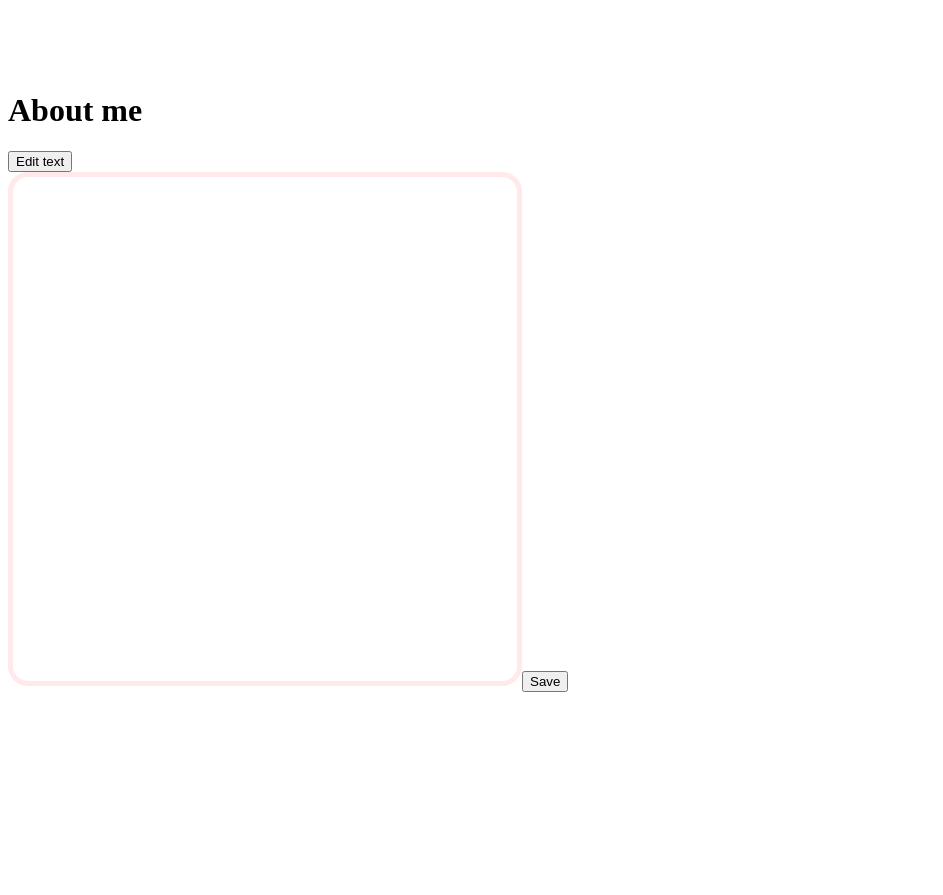
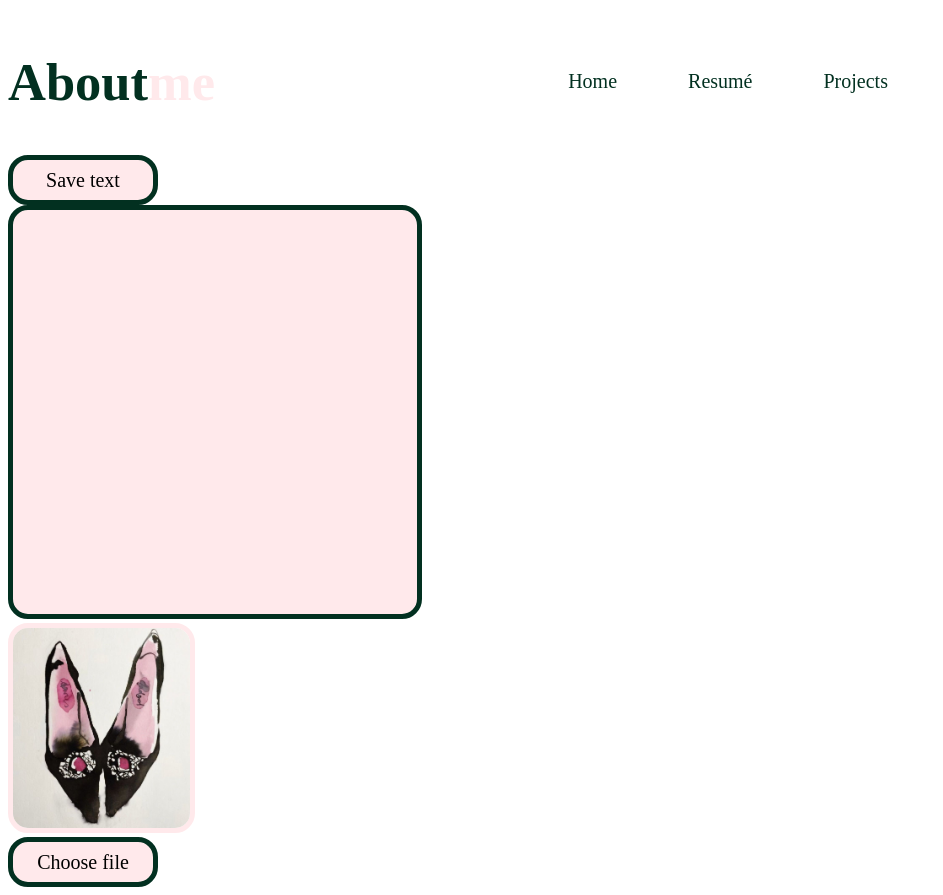
Before and after one commit to Mawaddahr/PortfolioWebsite, a React (Vite) app in the folder UIAdmin/: page /AboutMe in a window 1280 px wide. Both pictures are taken after a click on the button "Edit text". Shown: the whole page, without its empty margins (0-943 px from the left). Before the commit the page ends 800 px from the top, so only its background shows below. Built offline with nearby package versions, Linux system fonts and the light colour scheme; no server answers; a web font is replaced by a local one.

Commit message:
Finished making About me text editor, now just the about me image uploader. Need to generate sharable url from the files in the backend.

```diff
--- a/UIAdmin/src/AboutMe.css
+++ b/UIAdmin/src/AboutMe.css
@@ -11,17 +11,76 @@
 body {
     background-color: #ffffff;
 }
+header{
+    display: flex;
+    flex-direction: row;
+}
+.nav-btn {
+    border: none;
+    cursor: pointer;
+    background-color: transparent;
+    color: #023020;
+    font-family: Perandory;
+    font-size: 20px;
+    margin: 20px;
+    margin-right: 50px;
+    border-right: 1px solid #ffffff;
+    text-decoration: none;
+}
+
+.nav-btn:hover {
+    color: #FFE9EB;
+}
+
+.nav-container {
+    margin: auto;
+    max-width: max-content;
+    justify-self: center;
+    display: flex;
+    align-items: center;
+    justify-content: center;
+}
 
 textarea
 {
     resize: none;
+    background-color: #FFE9EB
+}
+
+#show-text-btn
+{
+    border-radius: 20px;
+    background-color: #FFE9EB;
+    border: 5px solid #023020;
+    font-family: Perandory;
+    font-size: 20px;
+    height: 50px;
+    width: 150px;
+}
+
+.about-container{
+    margin-left: 0;
+    width: max-content;
+    display: flex;
+    flex-direction: row;
+    font-size: 35px;
+}
+
+#about {
+    font-family: Perandory;
+    color: #023020;
+}
+
+#about2 {
+    font-family: Sloop;
+    color: #FFE9EB;
 }
 
 #about-me-text {
-    height: 500px;
-    width: 500px;
+    height: 400px;
+    width: 400px;
     border-radius: 20px;
-    border: 5px solid #FFE9EB;
+    border: 5px solid #023020;
 }
 
 #about-me-text-unedited {
@@ -33,3 +92,21 @@ textarea
     text-align: justify;
     white-space: pre-line;
 }
+
+#about-me-img
+{
+    height: 200px;
+    border-radius: 20px;
+    border: 5px solid #FFE9EB;
+}
+
+#edit-img-btn
+{
+    border-radius: 20px;
+    background-color: #FFE9EB;
+    border: 5px solid #023020;
+    font-family: Perandory;
+    font-size: 20px;
+    height: 50px;
+    width: 150px;
+}
--- a/UIAdmin/src/AboutMe.jsx
+++ b/UIAdmin/src/AboutMe.jsx
@@ -1,8 +1,9 @@
 /* eslint-disable react-hooks/set-state-in-effect */
 import { Link } from 'react-router-dom';
-import { useState , useEffect} from 'react';
+import { useState , useEffect, useRef} from 'react';
 import { gql } from "@apollo/client";
-import { useQuery, useMutation} from "@apollo/client/react";
+import { useQuery, useMutation } from "@apollo/client/react";
+import DefaultImage from './assets/uploadImage.jpg';
 import './AboutMe.css';
 
 const GETABTMETEXT = gql`query{
@@ -11,25 +12,76 @@ const GETABTMETEXT = gql`query{
     text
   }
 }`;
+const GET_IMAGE = gql`
+query{
+    readAbtMeText
+    {
+        imageUrl
+    }
+}
+`;
 
-const EditAboutMeText = (props) =>
-{
+function useImageUpload() {
+    const { data } = useQuery(GET_IMAGE);
+    const [imgUrl, setImageUrl] = useState(DefaultImage);
+
+    useEffect(() => {
+        if (data?.readAbtMeText?.imageUrl) {
+            setImageUrl(data.readAbtMeText.imageUrl);
+        }
+    }, [data?.readAbtMeText?.imageUrl]);
+
+    return imgUrl;
+}
+
+function AboutMe() {
     const { data } = useQuery(GETABTMETEXT);
-    const [aboutMeText, setAboutMeText] = useState();
-    const [aboutMeImg, setAboutMeImg] = useState(
-        "https://i.pinimg.com/1200x/00/a8/bd/00a8bdcdb6a65ba1dc9a2f325e1390fc.jpg"
-    );
+    const image = useImageUpload();
+    const [aboutMeText, setAboutMeText] = useState("");
+    const [abtMeImg, setAbtMeImg] = useState(image);
+    const [showTextArea, setShowTextArea] = useState(false);
+    const [buttonText, setButtonText] = useState("Edit text");
 
     useEffect(() => {
         if (data?.readAbtMeText?.text) {
             setAboutMeText(data.readAbtMeText.text);
         }
     }, [data?.readAbtMeText?.text]);
+
+    useEffect(() => {
+        setAbtMeImg(image);
+    }, [image]);
+
+    const handleText = () => {
+        if (buttonText === "Edit text") {
+            setButtonText("Save text");
+            setShowTextArea(true);
+        } else if (buttonText === "Save text") {
+            handleSubmit();
+            setButtonText("Edit text");
+            setShowTextArea(false);
+        }
+    };
+
+    const fileUploadRef = useRef();
+    const handleImageUpload = (event) => {
+        event.preventDefault();
+        fileUploadRef.current.click();
+    }
+
+    const handleImageDisplay = () => {
+        const uploadedFile = fileUploadRef.current.files[0];
+
+        const cachedImg = URL.createObjectURL(uploadedFile);
+        setAbtMeImg(cachedImg);
+    }
+
     const INSERTABTMETEXT = gql`
         mutation PutTextInJson($abtMeText: AboutMeTextInput!) {
         putTextInJson(abtMeText: $abtMeText)
         }
     `;
+
     const [insertAbtMeText] = useMutation(INSERTABTMETEXT);
 
     const handleSubmit = async () => {
@@ -37,70 +89,60 @@ const EditAboutMeText = (props) =>
             variables: {
                 abtMeText: {
                     text: aboutMeText,
-                    imageUrl: aboutMeImg
+                    imageUrl: abtMeImg
                 }
             }
         });
     };
 
-    if (props.showTextArea)
-    {
-        return(<>
-        <section>
-            <textarea
-                id="about-me-text"
-                value={aboutMeText}
-                onChange={e => setAboutMeText(e.target.value)}
-                maxLength={1000}>
-            </textarea>
-            <button
-                id="submit-btn"
-                onClick={handleSubmit}
-            >Save</button>
-            </section></>
-            )
-    }
-}
-
-const ShowTextUnedited = (props) => {
-    const { data } = useQuery(GETABTMETEXT);
-    const [aboutMeText, setAboutMeText] = useState("Huh");
-    const [aboutMeImg, setAboutMeImg] = useState(
-        "https://i.pinimg.com/1200x/00/a8/bd/00a8bdcdb6a65ba1dc9a2f325e1390fc.jpg"
-    );
-
-    useEffect(() => {
-        if (data?.readAbtMeText?.text) {
-            setAboutMeText(data.readAbtMeText.text);
-        }
-    }, [data?.readAbtMeText?.text]);
-    if (!props.showTextArea) {
-        return (<article id= "about-me-text-unedited">{aboutMeText}</article>)
-    }
-}
-function AboutMe() {
-    const [showTextArea, setShowTextArea] = useState(false);
-
     return (
         <>
-        <header>
+            <header>
+                <div className="about-container">
+                    <h2 id="about">About</h2>
+                    <h2 id="about2">me</h2>
+                </div>
             <nav className="nav-container">
                 <Link className="nav-btn" to="/">Home</Link>
                 <Link className="nav-btn" to="/Resume">Resumé</Link>
                 <Link className="nav-btn" to="/Projects">Projects</Link>
-            </nav>
-                <h1>About me</h1>
+                </nav>
         </header>
             <section>
-                <button onClick={() => showTextArea == true ? setShowTextArea(false) : setShowTextArea(true)}>Edit text</button>
-                <ShowTextUnedited showTextArea={showTextArea} />
-                <EditAboutMeText showTextArea={showTextArea} />
-        </section>
-        <aside>
-        </aside>
+                <button id="show-text-btn" onClick={handleText}>{buttonText}</button>
+                {showTextArea ? (
+                    <article>
+                        <textarea
+                            id="about-me-text"
+                            value={aboutMeText}
+                            onChange={(e) => setAboutMeText(e.target.value)}
+                            maxLength={5000}
+                        />
+                    </article>
+                ) : (
+                    <article id="about-me-text-unedited">
+                        {aboutMeText}
+                    </article>
+                )}
+                <aside>
+                    <img id="about-me-img" src={abtMeImg} alt="about me image."/>
+                    <form>
+                        <button
+                            id="edit-img-btn"
+                            type="submit"
+                            onClick={handleImageUpload}
+                        >Choose file</button>
+                        <input
+                            type="file"
+                            ref={fileUploadRef}
+                            onChange={handleImageDisplay}
+                            hidden>
+                        </input>
+                    </form>
+                </aside>
+            </section>
         </>
     )
 }
 
-
 export default AboutMe;
```
Also changed, not shown: UIAdmin/src/assets/uploadImage.jpg (added), 1 other file (tests, documents, lock files or other folders).
